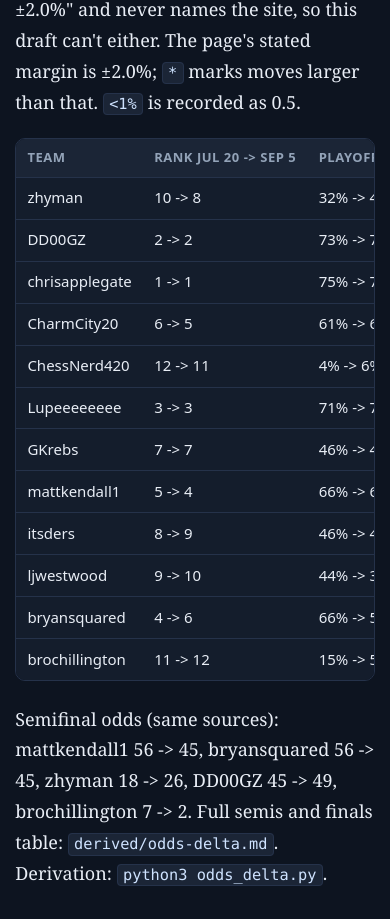
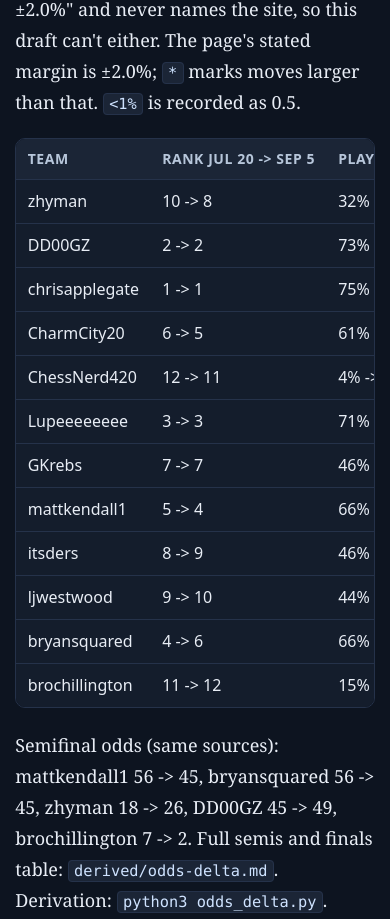
Before and after one commit to stranger9977/dynasty-desk, a plain HTML site: page index.html in a window 390 px wide. Shown: the part 5552-6471 px from the top of the page. Drawn offline with Linux system fonts and the light colour scheme.

Commit message:
Bump the smallest table text for phone reading

```diff
--- a/index.html
+++ b/index.html
@@ -41,12 +41,12 @@ li{margin:0 0 .55rem}
 border:1px solid var(--rule);border-radius:10px;background:var(--panel)}
 .tablewrap:focus{outline:2px solid var(--accent);outline-offset:2px}
 table{border-collapse:collapse;width:100%;
-font:15px/1.45 ui-sans-serif,system-ui,-apple-system,sans-serif}
-th,td{padding:.6rem .7rem;text-align:left;white-space:nowrap;border-bottom:1px solid var(--rule)}
-th{background:#1b2536;color:var(--dim);font-weight:600;font-size:13px;
+font:16px/1.45 ui-sans-serif,system-ui,-apple-system,sans-serif}
+th,td{padding:.62rem .72rem;text-align:left;white-space:nowrap;border-bottom:1px solid var(--rule)}
+th{background:#1b2536;color:#b7c6da;font-weight:700;font-size:14px;
 letter-spacing:.04em;text-transform:uppercase;position:sticky;top:0}
 tbody tr:last-child td{border-bottom:0}
-td code{font-size:12px}
+td code{font-size:14px}
 .foot{margin-top:3.5rem;padding-top:1.3rem;border-top:1px solid var(--rule);
 font:14px/1.65 ui-sans-serif,system-ui,sans-serif;color:var(--dim)}
 @media (max-width:420px){body{font-size:18px}h1{font-size:26px}.wrap{padding:1rem .95rem 4rem}}
```
